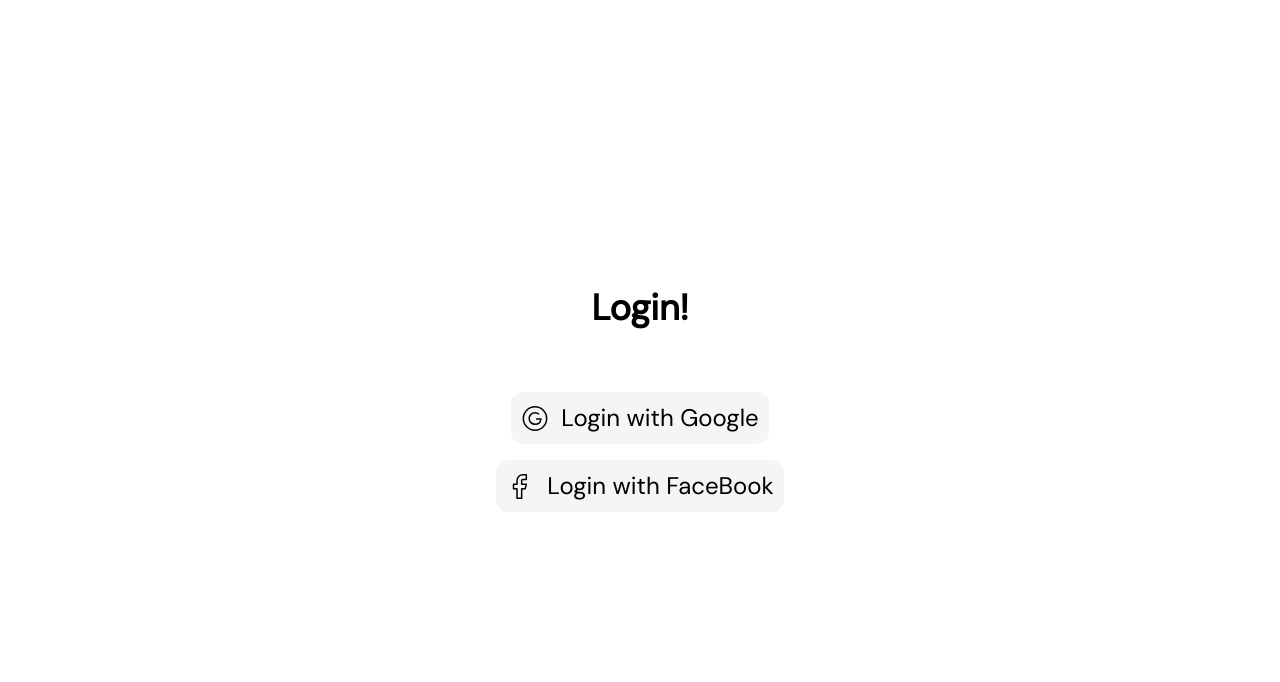
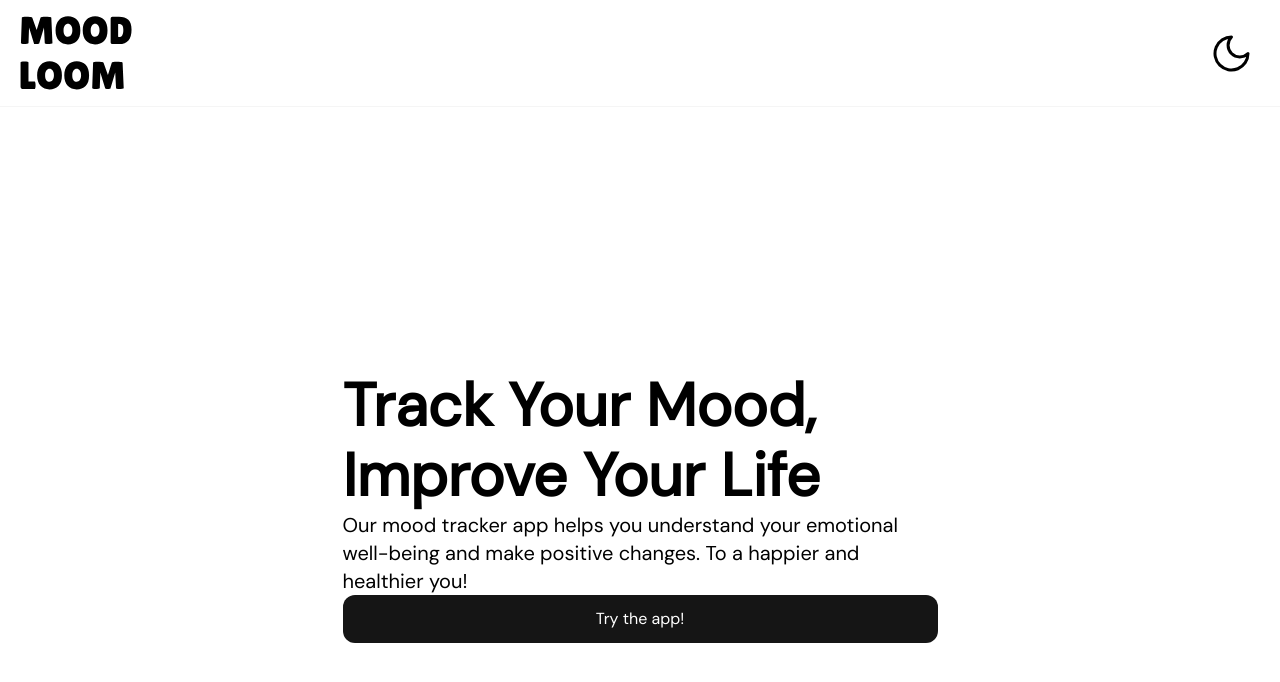
Before and after one commit to bhaveshxrawat/moody, a React (Vite) app: page / in a window 1280 px wide. Shown: the top 682 px of the page. Built offline with nearby package versions, Linux system fonts and the light colour scheme; no server answers.

Commit message:
chore: landing page, initial commit

```diff
--- a/index.html
+++ b/index.html
@@ -9,7 +9,10 @@
             name="description"
             content="Capture your daily vibes with our fun Mood Tracker app! Track, trend, and tickle your mood musings. Explore highs, ride lows, and discover your emotional dance."
         />
-    <meta name="keywords" content="mood, tracker, mood tracker, daily mood, mood history, emotional trends, mood tracking app">
+        <meta
+            name="keywords"
+            content="mood, tracker, mood tracker, daily mood, mood history, emotional trends, mood tracking app"
+        />
 
         <!-- Facebook Meta Tags -->
         <meta property="og:url" content="https://moodloom.vercel.app" />
@@ -33,7 +36,10 @@
             name="twitter:description"
             content="Capture your daily vibes with our fun Mood Tracker app! Track, trend, and tickle your mood musings. Explore highs, ride lows, and discover your emotional dance."
         />
-    <meta name="twitter:image" content="https://moodloom.vercel.app/assets/og-image.png">
+        <meta
+            name="twitter:image"
+            content="https://moodloom.vercel.app/assets/og-image.png"
+        />
         <link rel="preconnect" href="https://fonts.googleapis.com" />
         <link rel="preconnect" href="https://fonts.gstatic.com" crossorigin />
         <link
@@ -42,7 +48,7 @@
         />
     </head>
     <body>
-    <div id="root" class="max-w-[1920px] mx-auto"></div>
+        <div id="root" class="max-w-[120rem] mx-auto"></div>
         <script type="module" src="/src/main.jsx"></script>
     </body>
 </html>
--- a/src/App.jsx
+++ b/src/App.jsx
@@ -1,8 +1,8 @@
 import { useState, useEffect } from "react";
 import Header from "./components/Header";
 import Main from "./components/Main";
-import Auth from "./components/Auth";
 import supabase from "./utils/Supabase";
+import Homepage from "./components/Homepage";
 const isDark = window.matchMedia("(prefers-color-scheme: dark)").matches;
 
 export default function App() {
@@ -23,7 +23,12 @@ export default function App() {
   }, [])
 
   if (!session) {
-    return (<Auth/>)
+    return (
+      <>
+        <Header userPrefers={userPrefersDark} onSetUserPreferDark={setUserPrefersDark}/>
+        <Homepage />
+      </>
+    )
   }
   else {
     return (
--- a/src/components/Header.jsx
+++ b/src/components/Header.jsx
@@ -1,6 +1,6 @@
 import SignoutBtn from "./ui/SignoutBtn";
 
-export default function Header({ userPrefers, onSetUserPreferDark }) {
+export default function Header({ userPrefers, onSetUserPreferDark, session }) {
   function handleToggle() {
     onSetUserPreferDark((s) => !s);
   }
@@ -21,7 +21,7 @@ export default function Header({ userPrefers, onSetUserPreferDark }) {
       </svg>
 
       <div className="flex items-center gap-10">
-        <SignoutBtn />
+        {session ? <SignoutBtn /> : null}
         <button
           id="site-appearance"
           role="checkbox"
--- /dev/null
+++ b/src/components/Homepage/index.jsx
@@ -0,0 +1,15 @@
+import OnboardBtn from "../ui/OnboardBtn";
+
+export default function Homepage() {
+    return (
+        <main className="min-h-screen flex items-center justify-center">
+            <div className="max-w-[97.5rem]">
+                <div className="flex flex-col max-w-[37.1875rem]">
+                    <h1 className="text-6xl leading-[1.16] font-black">Track Your Mood, Improve Your Life</h1>
+                    <p className="text-xl">Our mood tracker app helps you understand your emotional well-being and make positive changes. To a happier and healthier you!</p>
+                    <OnboardBtn />
+                </div>
+            </div>
+        </main>
+    )
+}
--- /dev/null
+++ b/src/components/ui/OnboardBtn.jsx
@@ -0,0 +1,9 @@
+const OnboardBtn = () => {
+  return (
+    <button className="py-3 px-4 bg-[#151515] rounded-xl text-white">
+        Try the app!
+    </button>
+  )
+}
+
+export default OnboardBtn
```
Lines whose indentation alone changed are shown as unchanged.
